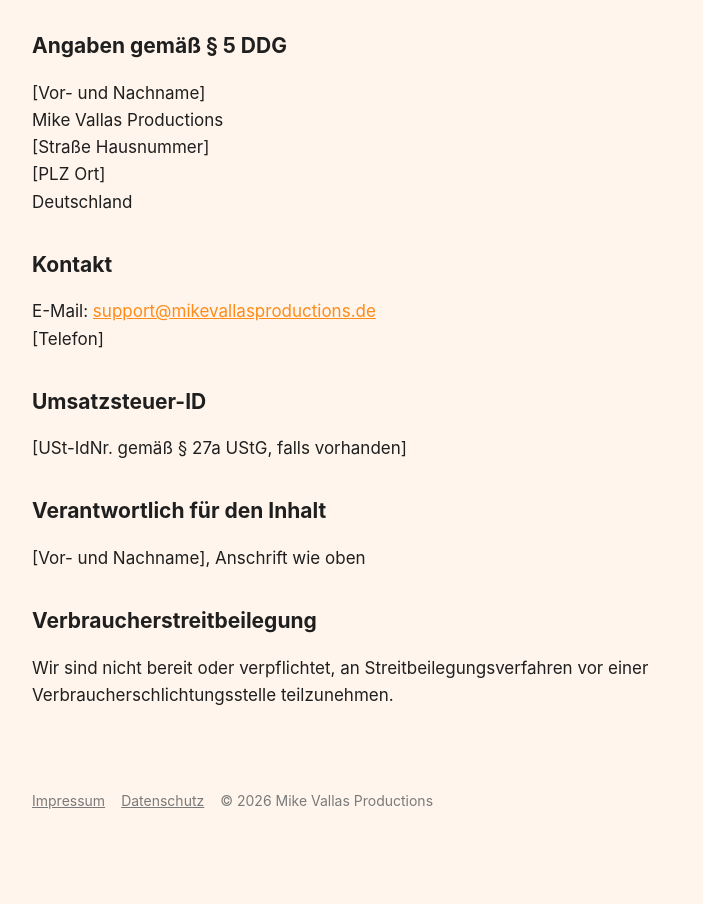
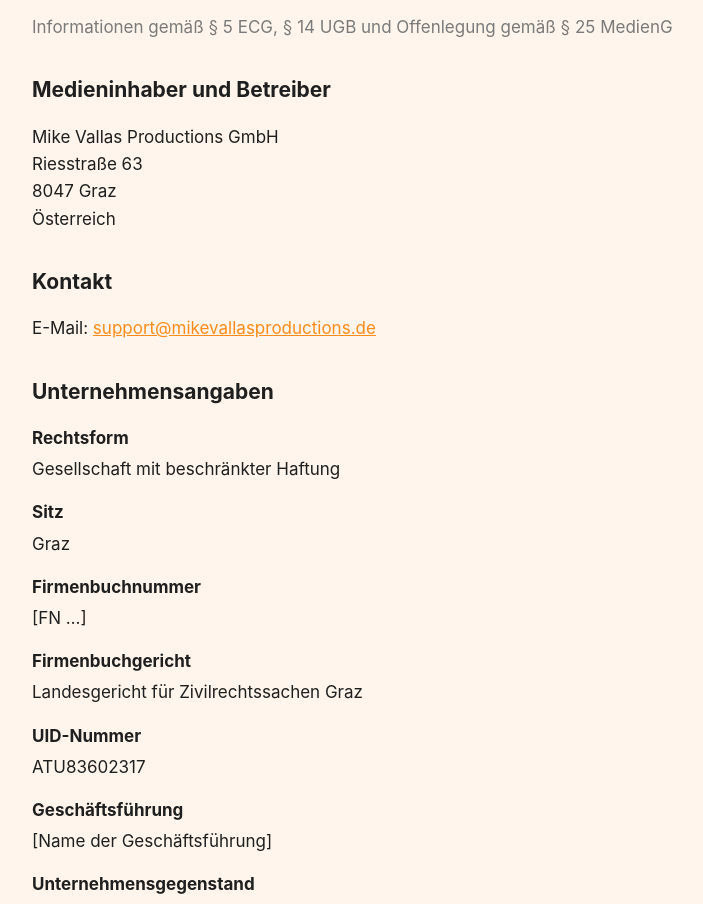
Before and after one commit to mikevallas/mikevallasproductions-website, a plain HTML site: page impressum/index.html in a window 1280 px wide. Shown: the part 148-1052 px from the top of the page, without its empty margins (268-971 px from the left). Before the commit the page ends 1001 px from the top, so only its background shows below. Drawn offline with Linux system fonts and the light colour scheme.

Commit message:
Impressum und Datenschutz für Mike Vallas Productions GmbH (Österreich)
Co-Authored-By: Claude Opus 5.5 <noreply@anthropic.com>

```diff
--- a/impressum/index.html
+++ b/impressum/index.html
@@ -11,18 +11,26 @@
 <header><a class="brand" href="../">Mike Vallas Productions</a><nav><a href="../fotofuchs/">Fotofuchs</a></nav></header>
 <main>
 <h1>Impressum</h1>
-<h2>Angaben gemäß § 5 DDG</h2>
-<p>[Vor- und Nachname]<br>Mike Vallas Productions<br>[Straße Hausnummer]<br>[PLZ Ort]<br>Deutschland</p>
+<p class="muted">Informationen gemäß § 5 ECG, § 14 UGB und Offenlegung gemäß § 25 MedienG</p>
+<h2>Medieninhaber und Betreiber</h2>
+<p>Mike Vallas Productions GmbH<br>Riesstraße 63<br>8047 Graz<br>Österreich</p>
 <h2>Kontakt</h2>
-<p>E-Mail: <a href="mailto:support@mikevallasproductions.de">support@mikevallasproductions.de</a><br>[Telefon]</p>
-<h2>Umsatzsteuer-ID</h2>
-<p>[USt-IdNr. gemäß § 27a UStG, falls vorhanden]</p>
-<h2>Verantwortlich für den Inhalt</h2>
-<p>[Vor- und Nachname], Anschrift wie oben</p>
-<h2>Verbraucherstreitbeilegung</h2>
-<p>Wir sind nicht bereit oder verpflichtet, an Streitbeilegungsverfahren vor einer Verbraucherschlichtungsstelle teilzunehmen.</p>
-
+<p>E-Mail: <a href="mailto:support@mikevallasproductions.de">support@mikevallasproductions.de</a></p>
+<h2>Unternehmensangaben</h2>
+<dl>
+<dt>Rechtsform</dt><dd>Gesellschaft mit beschränkter Haftung</dd>
+<dt>Sitz</dt><dd>Graz</dd>
+<dt>Firmenbuchnummer</dt><dd>[FN …]</dd>
+<dt>Firmenbuchgericht</dt><dd>Landesgericht für Zivilrechtssachen Graz</dd>
+<dt>UID-Nummer</dt><dd>ATU83602317</dd>
+<dt>Geschäftsführung</dt><dd>[Name der Geschäftsführung]</dd>
+<dt>Unternehmensgegenstand</dt><dd>[z.&nbsp;B. Entwicklung und Vertrieb von Software und Apps; Medienproduktion]</dd>
+<dt>Mitgliedschaft</dt><dd>[Wirtschaftskammer Steiermark, Fachgruppe …]</dd>
+<dt>Gewerbebehörde</dt><dd>[Magistrat Graz]</dd>
+</dl>
+<h2>Grundlegende Richtung</h2>
+<p>Information über die Apps und Medienproduktionen der Mike Vallas Productions GmbH.</p>
 </main>
-<footer><a href="../impressum/">Impressum</a><a href="../datenschutz/">Datenschutz</a>© 2026 Mike Vallas Productions</footer>
+<footer><a href="../impressum/">Impressum</a><a href="../datenschutz/">Datenschutz</a>© 2026 Mike Vallas Productions GmbH</footer>
 </body>
 </html>
```
Also changed, not shown: datenschutz/index.html (+3 -3 lines), fotofuchs/datenschutz/index.html (+3 -3 lines), fotofuchs/index.html (+1 -1 lines), fotofuchs/support/index.html (+1 -1 lines), index.html (+1 -1 lines).
